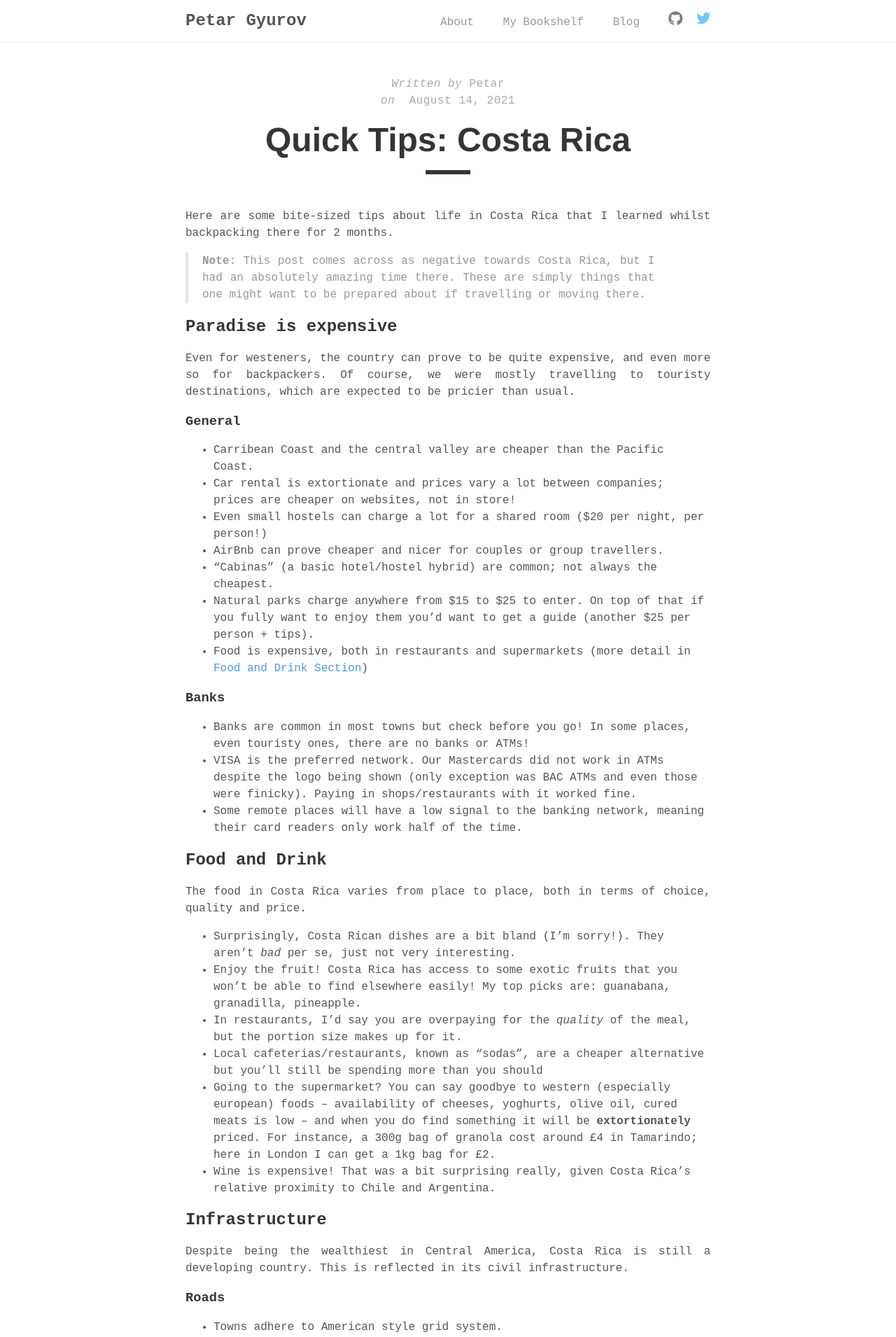
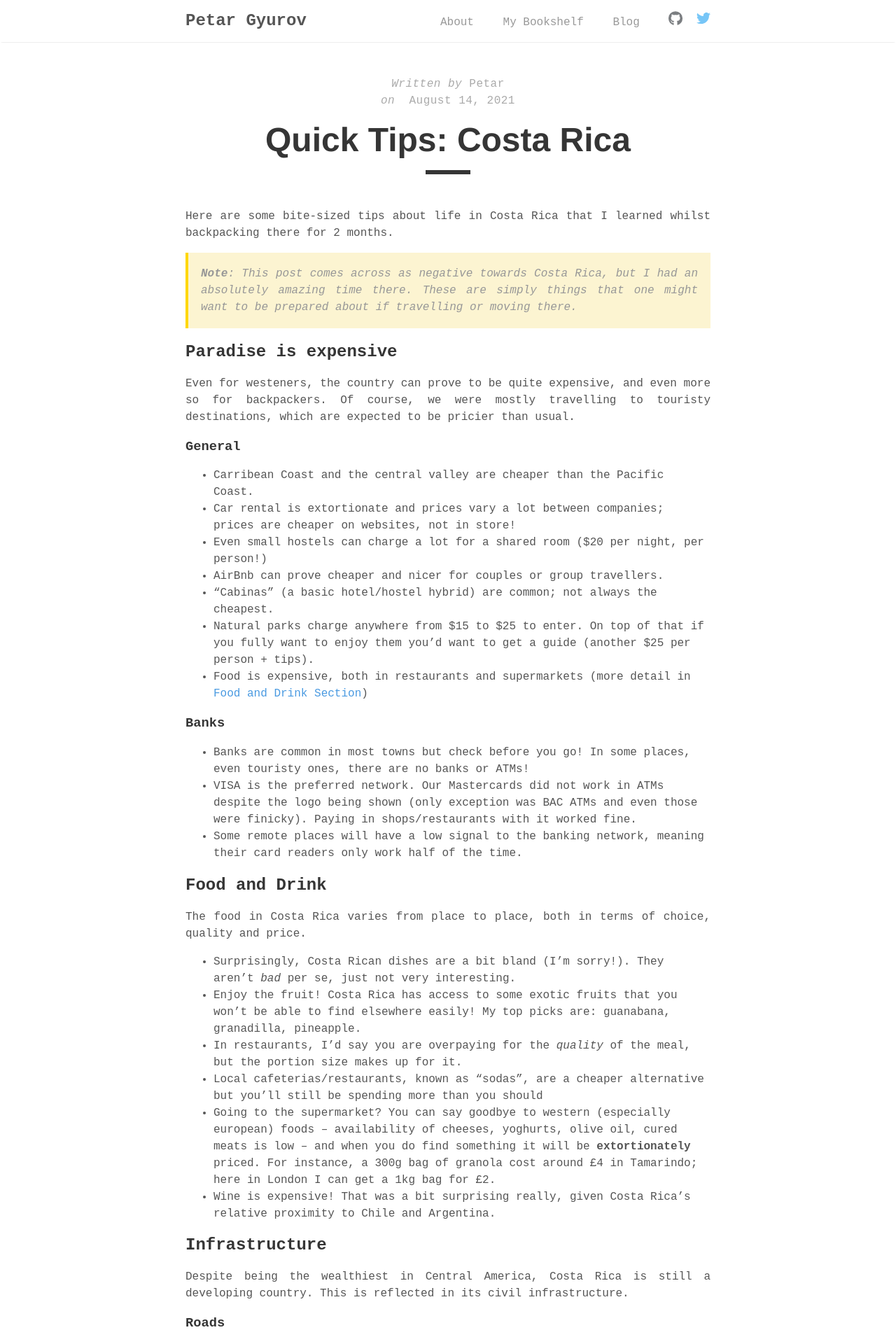
Before and after one commit to petargyurov/petargyurov.github.io, a Jekyll site: the page built from _posts/2021-08-14-quick-tips-costa-rica.md, in a window 1280 px wide. Shown: the top 1910 px of the page at 70% size. Built offline with Jekyll 4.4.1, drawn with Linux system fonts in a browser that asks for light colours.

Commit message:
Changed styling of blockquotes

```diff
--- a/_sass/tale/_base.scss
+++ b/_sass/tale/_base.scss
@@ -41,17 +41,15 @@ a {
 }
 
 blockquote {
-  border-left: .25rem solid $grey-2;
+  font-style: italic;
+  background-color: #fcf4d1;
+  border-left: .25rem solid gold;
   color: $grey-1;
   margin: .8rem 0;
-  padding: .5rem 1rem;
+  padding: 18px;
 
   p:last-child {
     margin-bottom: 0;
-  }
-
-  @media (min-width: 600px) {
-    padding: 0 5rem 0 1.25rem;
   }
 }
 
```
